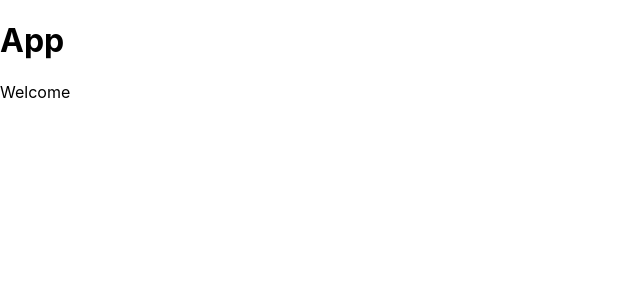
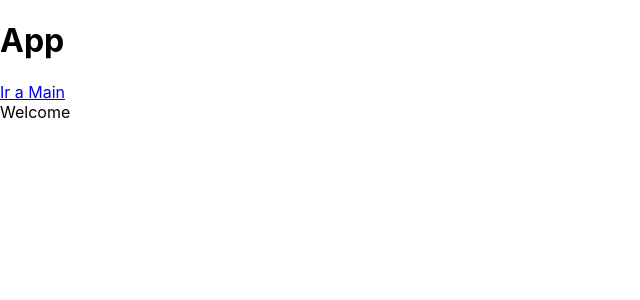
Before and after one commit to KraySe/weather-app, a React (Create React App) app: page / in a window 1280 px wide. Shown: the top 300 px of the page, without its empty margins (0-640 px from the left). Built offline with nearby package versions, Linux system fonts and the light colour scheme.

Commit message:
Add Link init

```diff
--- a/src/App.jsx
+++ b/src/App.jsx
@@ -1,11 +1,14 @@
 import React from "react";
-import { BrowserRouter as Router, Switch, Route } from "react-router-dom";
+import { BrowserRouter as Router, Switch, Route, Link } from "react-router-dom";
 
 const App = (props) => {
   return (
     <div>
       <h1>App</h1>
       <Router>
+        <div>
+          <Link to={"/main"}>Ir a Main</Link>
+        </div>
         <Switch>
           <Route exact path={"/"}>
             Welcome
```
